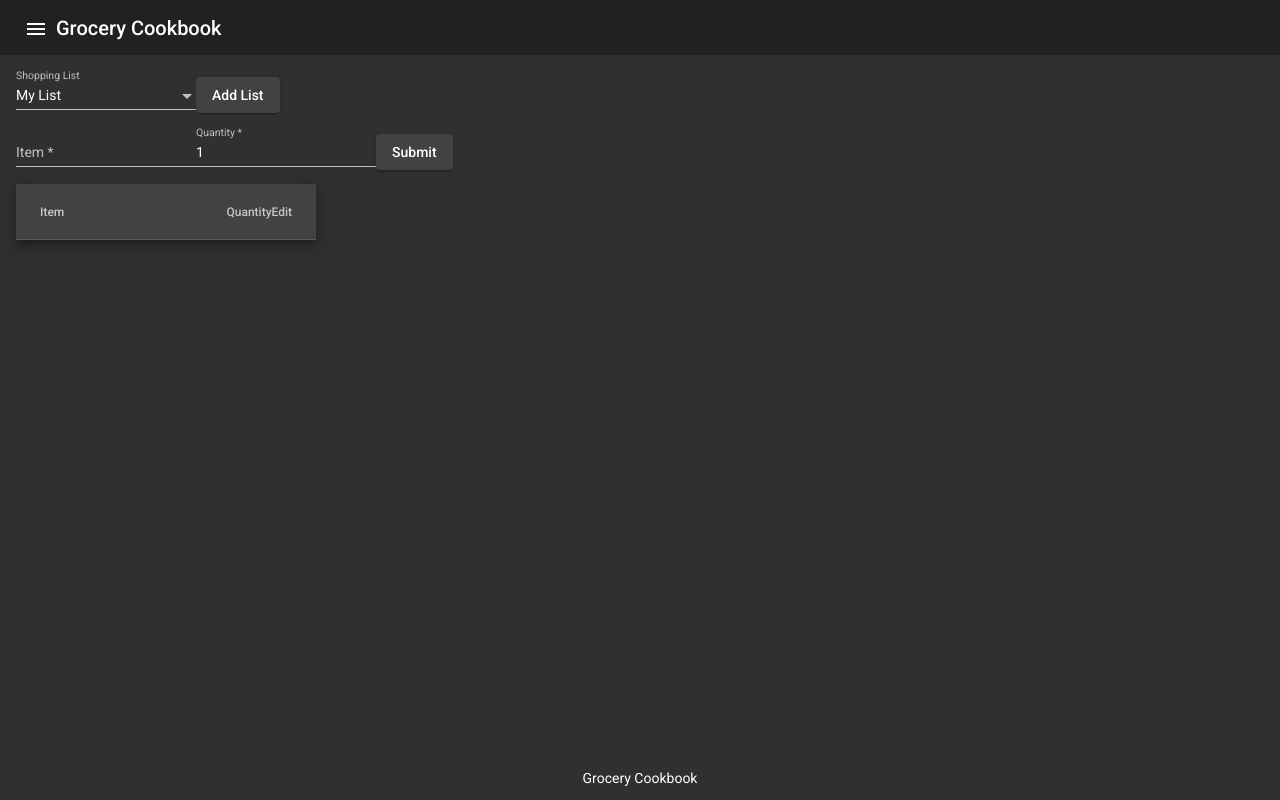
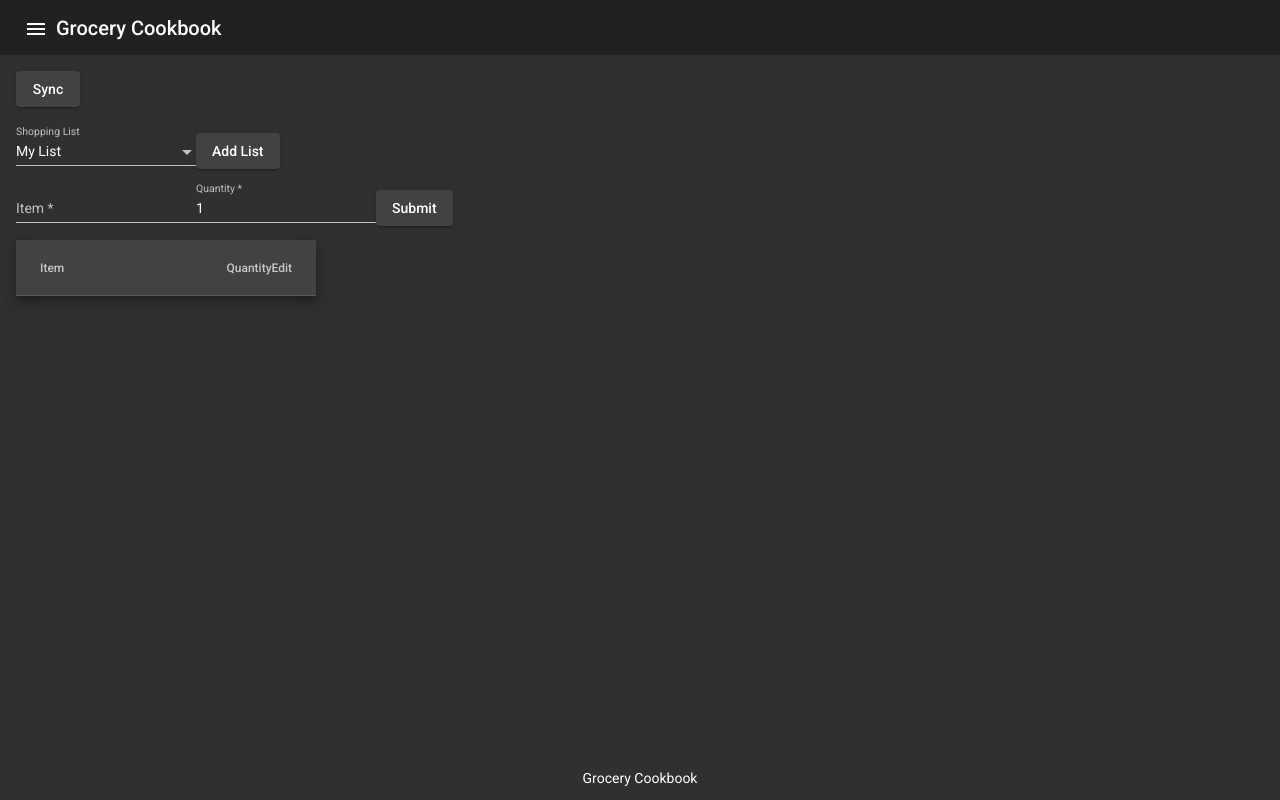
Before and after one commit to doey77/grocery-cookbook-node, an Angular app in the folder ui/: page /shoppinglist in a window 1280 px wide. Built offline with nearby package versions, Linux system fonts and the light colour scheme.

Commit message:
testing shoppinglist sync

```diff
--- a/ui/src/app/modules/shopping-list/components/shopping-list.component.html
+++ b/ui/src/app/modules/shopping-list/components/shopping-list.component.html
@@ -1,4 +1,5 @@
 <div class="app-container">
+<button mat-raised-button (click)="sync()">Sync</button> <br><br>
 <mat-form-field>
     <mat-label>Shopping List</mat-label>
     <mat-select [ngModel]="activeList" (ngModelChange)="onSelectListChange($event)">
--- a/ui/src/app/modules/shopping-list/components/shopping-list.component.ts
+++ b/ui/src/app/modules/shopping-list/components/shopping-list.component.ts
@@ -27,6 +27,15 @@ export class ShoppingListComponent implements OnInit {
 
   ngOnInit() {
     this.initGetLists();
+  }
+
+  public async sync() {
+    const rsp = await this.shoppingListService.sync();
+    rsp.subscribe({
+      next: (value) => {
+        console.log(value);
+      }
+    })
   }
 
   public async openAddList() {
--- a/ui/src/app/services/shopping-list.service.ts
+++ b/ui/src/app/services/shopping-list.service.ts
@@ -5,6 +5,7 @@ import { IShoppingList, IShoppingListItem } from '../interfaces/ShoppingList';
 import { IShoppingListDB } from '../models/ShoppingListDB';
 import { IShoppingListItemDB } from '../models/ShoppingListItemDB';
 import { environment } from 'src/environments/environment';
+import { Observable } from 'rxjs';
 
 @Injectable({
   providedIn: 'root'
@@ -28,9 +29,10 @@ export class ShoppingListService {
     };
 
     // TODO refine when actually implemented
-    return this.http.post(
-      `${this.apiUrl}shoppinglists/sync`,
+    return this.http.post<null>(
+      `${this.apiUrl}shoppinglist/sync`,
       data,
+
     )
   }
 
```
